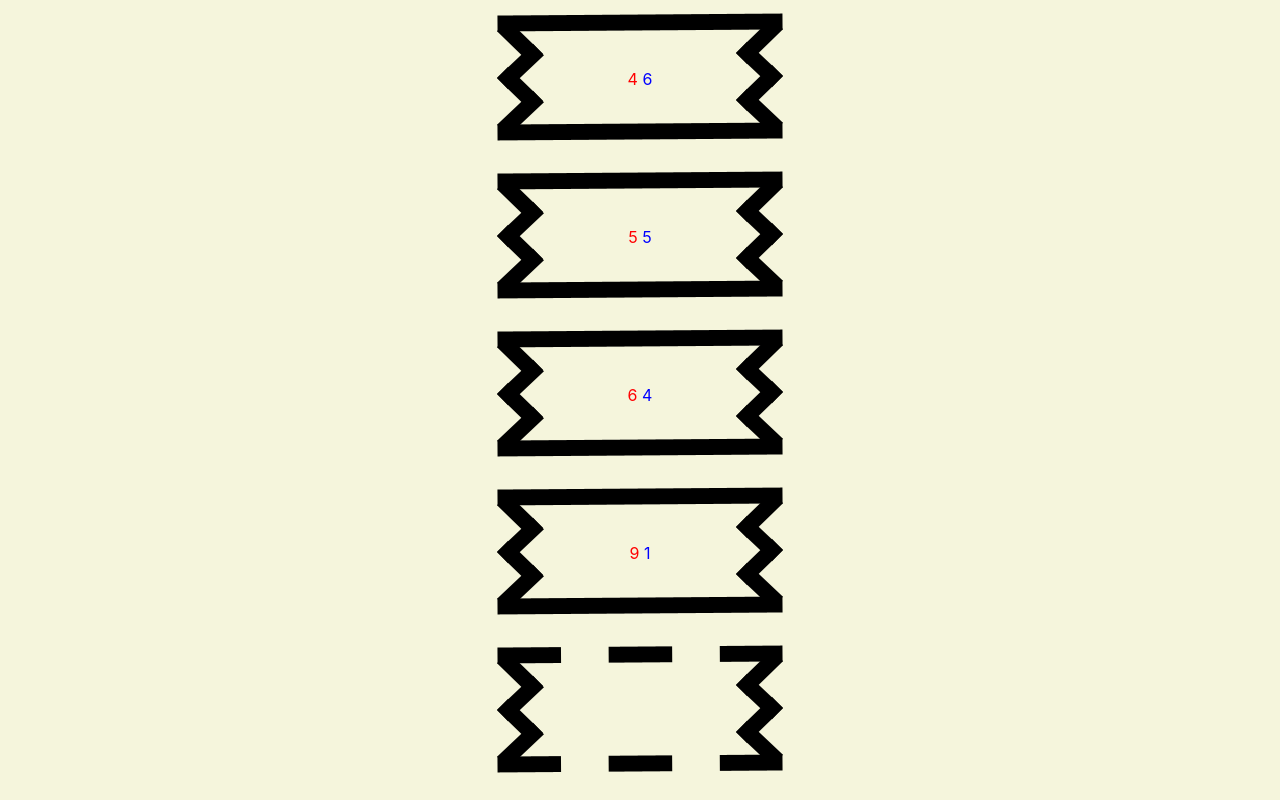
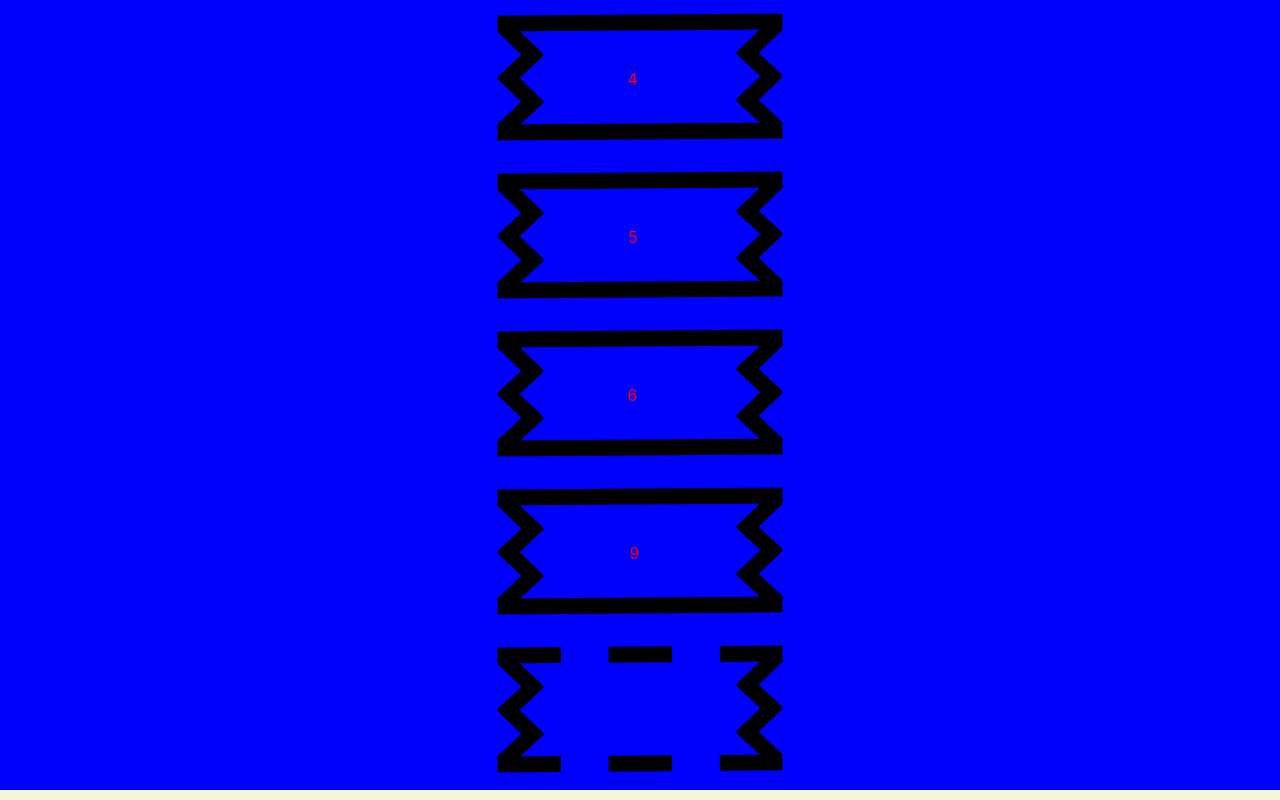
Before and after one commit to prj8121/PickingJars, a React (Create React App) app: page / in a window 1280 px wide. Shown: the top 800 px of the page. Built offline with nearby package versions, Linux system fonts and the light colour scheme.

Commit message:
Drag and drop barely functional, kinda ruining everything else, but... functional

```diff
--- a/package.json
+++ b/package.json
@@ -8,6 +8,7 @@
     "@testing-library/user-event": "^14.5.1",
     "react": "^18.2.0",
     "react-dnd": "^16.0.1",
+    "react-dnd-html5-backend": "^16.0.1",
     "react-dom": "^18.2.0",
     "react-scripts": "5.0.1",
     "web-vitals": "^3.5.0"
@@ -40,6 +41,6 @@
   },
   "homepage": "http://prj8121.github.io/PickingJars",
   "devDependencies": {
-    "gh-pages": "^6.0.0"
+    "gh-pages": "^6.1.0"
   }
 }
--- a/src/App.js
+++ b/src/App.js
@@ -3,6 +3,8 @@ import './App.css';
 //import PickingJarContainer from './containers/PickingJarContainer';
 import Experiment from './components/Experiment';
 import LabelSheet from './containers/LabelSheet';
+import { DndProvider } from 'react-dnd'
+import { HTML5Backend } from 'react-dnd-html5-backend'
 
 function App() {
 
@@ -10,10 +12,11 @@ function App() {
 
   return (
     <div className="App" style={{backgroundColor:"beige"}}>
+      <DndProvider backend={HTML5Backend}>
+        <LabelSheet/>
 
-      <LabelSheet/>
-
-      <Experiment/>
+        <Experiment/>
+			</DndProvider>
     </div>
   );
 }
--- a/src/components/LabelSlot.js
+++ b/src/components/LabelSlot.js
@@ -1,9 +1,45 @@
 import React, { useState, useEffect } from 'react';
-import { useDrop } from 'react-dnd';
+import { useDrag, useDrop } from 'react-dnd';
 import Label from '../images/JarLabel.png';
 import makeLabel from '../util/MakeLabel';
+import { ItemTypes } from '../util/DraggableItemTypes';
 
 function LabelSlot({label, labelTextStyle, labelWidth}) {
+
+    const [{ isDragging }, drag] = useDrag(
+        () => ({
+          type: ItemTypes.LABEL,
+          item: { label },
+          collect: (monitor) => ({
+            isDragging: monitor.isDragging(),
+          }),
+
+          end: (item, monitor) => {
+            //const { id: droppedId, originalIndex } = item
+            const didDrop = monitor.didDrop()
+            if (!didDrop) {
+                alert(`you dropped this!:${JSON.stringify(label)}`)
+              //moveCard(droppedId, originalIndex)
+            }
+          },
+        }),
+        [label/*, moveCard*/],
+      );
+
+      const color = isDragging? 'red':'blue';
+
+      /*
+      const [{ isOver, canDrop }, drop] = useDrop({
+        accept: ItemTypes.LABEL,
+        drop: onDrop,
+        collect: (monitor) => ({
+          isOver: monitor.isOver(),
+          canDrop: monitor.canDrop(),
+        }),
+      });
+      */
+
+
     const labelTextElement = <>
         {label.colors.map((color, i) => (
             <span style={{color: color}} key={i}>{label.counts[i]} </span>
@@ -11,7 +47,7 @@ function LabelSlot({label, labelTextStyle, labelWidth}) {
     </>
 
     return (
-    <div>
+    <div ref={drag} style={{backgroundColor:color}}>
         {makeLabel(labelTextElement, labelWidth)}
     </div>
     );
--- /dev/null
+++ b/src/util/DraggableItemTypes.js
@@ -0,0 +1,4 @@
+export const ItemTypes = {
+    LABEL: 'label',
+    EMPTY_LABEL: 'empty_label',
+}
```
Also changed, not shown: 1 other file (tests, documents, lock files or other folders).
